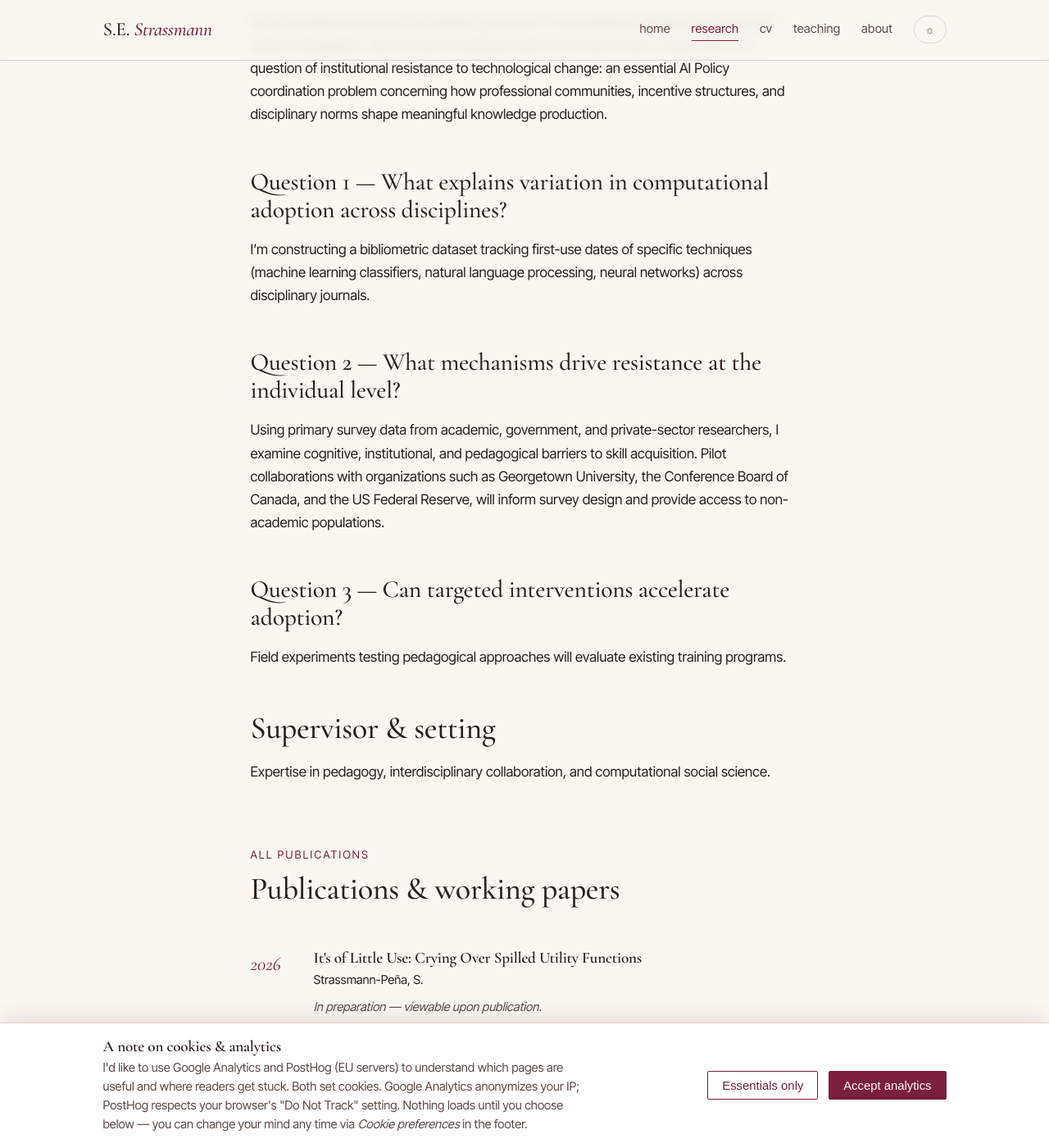
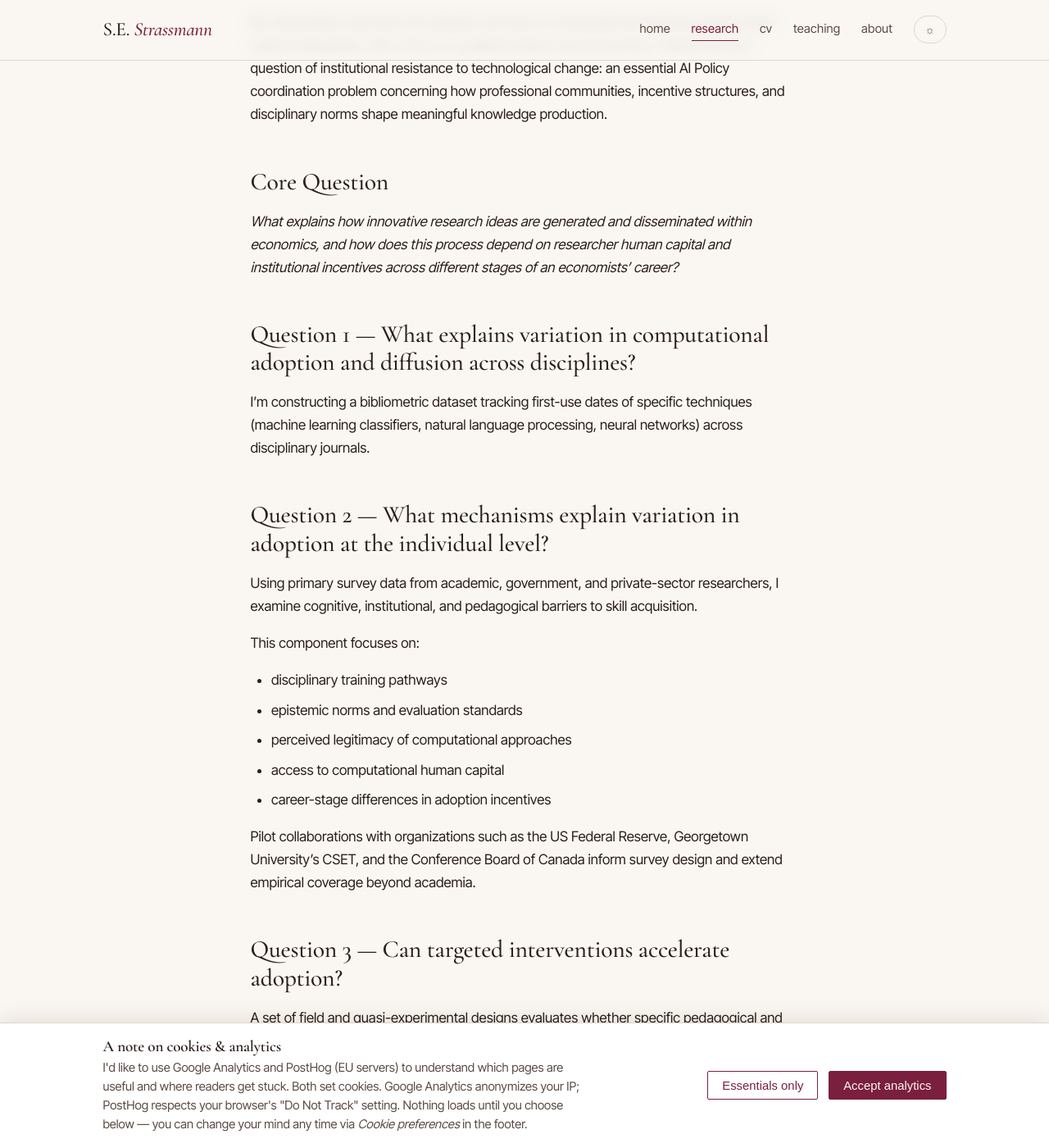
Before and after one commit to sophiestrazie/sophiestrazie.github.io, a Jekyll site: the page built from _pages/research.md, in a window 1280 px wide and 1400 px high, scrolled down 965 px. Shown: the whole window at 82% size. Built offline with Jekyll 4.4.1, drawn with Linux system fonts in a browser that asks for light colours; some of the changed text lies outside the part shown.

```diff
--- a/_pages/research.md
+++ b/_pages/research.md
@@ -35,26 +35,46 @@
 an essential AI Policy coordination problem concerning how professional communities, incentive
 structures, and disciplinary norms shape meaningful knowledge production.
 
-### Question 1 — What explains variation in computational adoption across disciplines?
+### Core Question
+
+*What explains how innovative research ideas are generated and disseminated within economics, and how does this process depend on researcher human capital and institutional incentives across different stages of an economists' career?*
+
+### Question 1 — What explains variation in computational adoption and diffusion across disciplines?
 
 I'm constructing a bibliometric dataset tracking first-use dates of specific
 techniques (machine learning classifiers, natural language processing, neural
 networks) across disciplinary journals.
 
-### Question 2 — What mechanisms drive resistance at the individual level?
+### Question 2 — What mechanisms explain variation in adoption at the individual level?
 
 Using primary survey data from academic, government, and private-sector
 researchers, I examine cognitive, institutional, and pedagogical barriers to
-skill acquisition. Pilot collaborations with organizations such as Georgetown
-University, the Conference Board of Canada, and the US Federal Reserve,
-will inform survey design and provide access to non-academic populations.
+skill acquisition.
+
+This component focuses on:
+
+- disciplinary training pathways
+- epistemic norms and evaluation standards
+- perceived legitimacy of computational approaches
+- access to computational human capital
+- career-stage differences in adoption incentives
+
+Pilot collaborations with organizations such as the US Federal Reserve,
+Georgetown University’s CSET, and the Conference Board of Canada inform survey
+design and extend empirical coverage beyond academia.
 
 ### Question 3 — Can targeted interventions accelerate adoption?
 
-Field experiments testing pedagogical approaches will evaluate existing
-training programs.
+A set of field and quasi-experimental designs evaluates whether specific
+pedagogical and institutional interventions can shift adoption trajectories, including mechanisms that shape perceived reputational risk in adoption.
 
-## Supervisor &amp; setting
+### Question 4 — How do disciplines define and enforce methodological legitimacy?
+
+Beyond adoption rates, the project examines how disciplinary communities
+construct boundaries around what counts as valid inference, acceptable tools,
+and credible research.
+
+## Supervisor &amp; Setting
 
 Expertise in pedagogy, interdisciplinary collaboration, and computational
 social science.
```
Also changed, not shown: _pages/about.md (+1 -1 lines).
